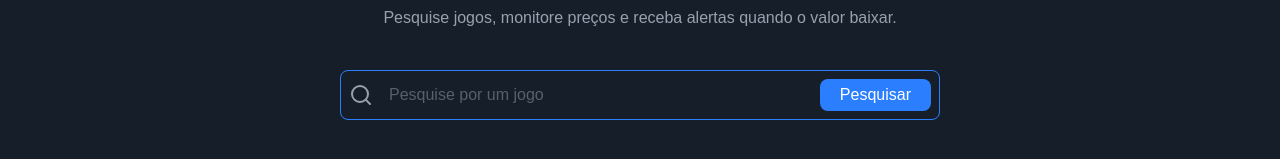
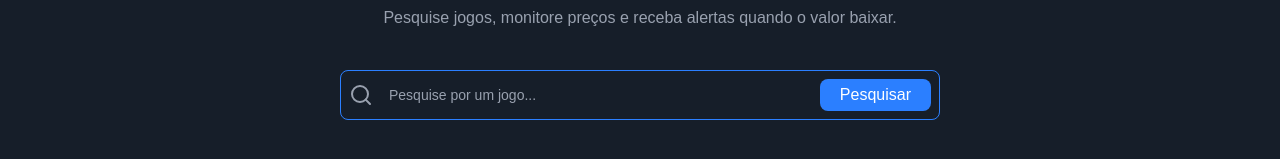
Before and after one commit to eduardo-gabriel-frainer/LOOT, a Next.js app: page / in a window 1280 px wide. Shown: the part 207-366 px from the top of the page. Built offline with nearby package versions, Linux system fonts and the light colour scheme.

Commit message:
add DataList

```diff
--- a/src/app/alertas/page.tsx
+++ b/src/app/alertas/page.tsx
@@ -3,7 +3,11 @@ import Card from "@/components/ui/Card";
 export default function Home() {
   return (
     <div className="p-20">
-     <Card name="God of War" price={100} expectPrice={50} status="teste"/>
+      <h1 className="mb-2 font-bold text-white sm:text-4xl">
+        Meus Alertas
+      </h1>
+      <p>1 Alerta ativo</p>
+      <Card name="God of War" price={100} expectPrice={50} status="teste" />
     </div>
   );
 }
--- /dev/null
+++ b/src/components/ui/DataList.tsx
@@ -0,0 +1,53 @@
+"use client"
+
+import { useState } from "react"
+
+const GAMES = [
+    "Valorant",
+    "League of Legends",
+    "Counter-Strike 2",
+    "GTA V",
+    "Cyberpunk 2077",
+    "Minecraft"
+]
+
+type DataListProps = {
+    value: string
+    onChange: (value: string) => void
+}
+
+export default function DataList({ value, onChange }: DataListProps) {
+    const [isFocused, setIsFocused] = useState(false)
+
+    const filteredGames = value
+        ? GAMES.filter((game) => game.toLowerCase().includes(value.toLowerCase()))
+        : []
+
+    return (
+        <div className="relative flex-1">
+            <input
+                type="text"
+                value={value}
+                onChange={(e) => onChange(e.target.value)}
+                onFocus={() => setIsFocused(true)}
+                onBlur={() => setTimeout(() => setIsFocused(false), 200)}
+                placeholder="Pesquise por um jogo..."
+                className="w-full bg-transparent border-none outline-none text-slate-100 placeholder-gray-400 text-sm font-medium"
+            />
+
+            {isFocused && filteredGames.length > 0 && (
+                <ul className="absolute left-0 top-full mt-3 w-full bg-slate-900/95 backdrop-blur-md border border-blue-500/40 rounded-b-lg shadow-2xl py-1.5 z-50 overflow-hidden divide-y divide-slate-800/40">
+                    {filteredGames.map((game) => (
+                        <li
+                            key={game}
+                            onClick={() => onChange(game)}
+                            className="px-4 py-2.5 text-sm text-slate-300 hover:bg-blue-600 hover:text-white cursor-pointer transition-all duration-150 flex items-center justify-between font-medium"
+                        >
+                            <span>{game}</span>
+                        </li>
+                    ))}
+                </ul>
+            )}
+        </div>
+    )
+}
--- a/src/components/ui/Search.tsx
+++ b/src/components/ui/Search.tsx
@@ -1,13 +1,22 @@
-import { Search } from "lucide-react"
-export default function SearchInput() {
+"use client"
+
+import { useState } from "react"
+import { Search as SearchIcon } from "lucide-react"
+import DataList from "./DataList"
+
+export default function Search() {
+    const [searchValue, setSearchValue] = useState("")
+
     return (
-        <div className="flex border border-blue-500 w-150 justify-between p-2 rounded-lg mt-10">
-            <div className="flex gap-4 items-center">
-                <Search className="text-gray-400" />
-                <input placeholder="Pesquise por um jogo" className="w-90 border-none outline-none text-gray-400" />
+        <div className="flex border border-blue-500 w-150 justify-between p-2 rounded-lg mt-10 items-center">
+            <div className="flex gap-4 items-center flex-1 pr-4">
+                <SearchIcon className="text-gray-400 shrink-0" />
+                <DataList value={searchValue} onChange={setSearchValue} />
             </div>
 
-            <button className="py-1 px-5 bg-blue-500 rounded-lg">
+            <button
+                className="py-1 px-5 bg-blue-500 text-white rounded-lg hover:bg-blue-600 transition cursor-pointer"
+            >
                 Pesquisar
             </button>
         </div>
```
